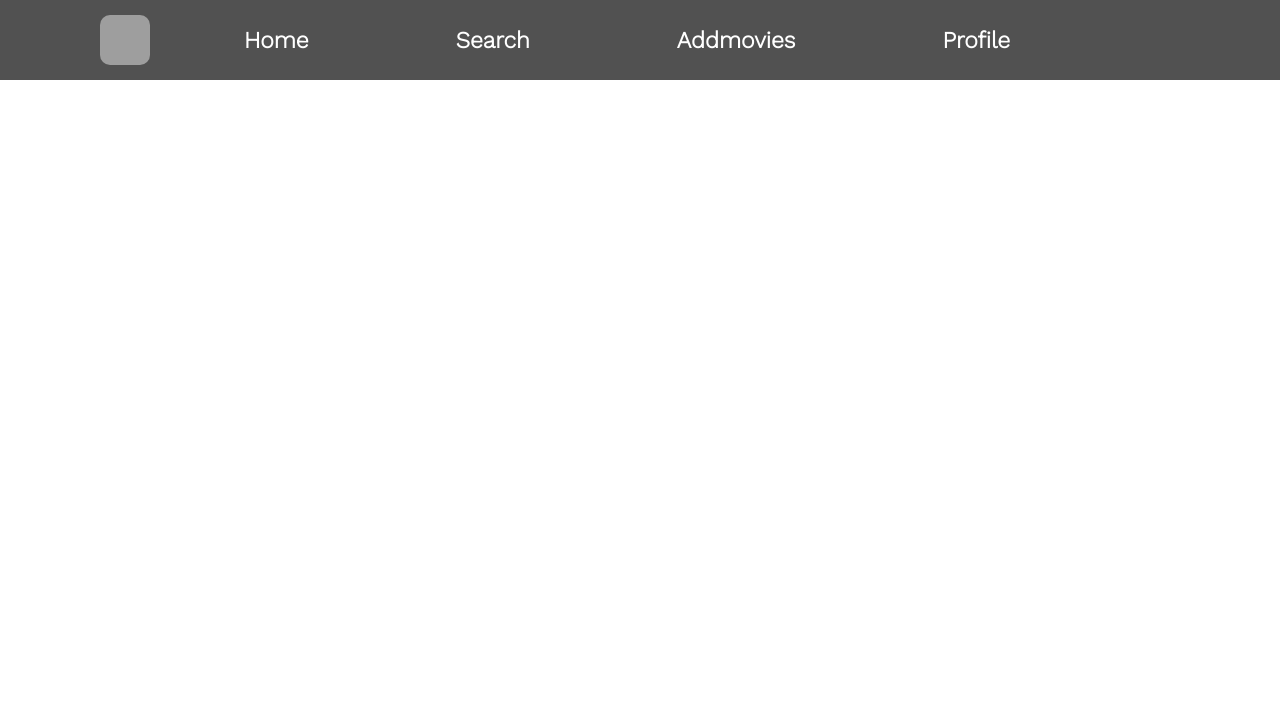
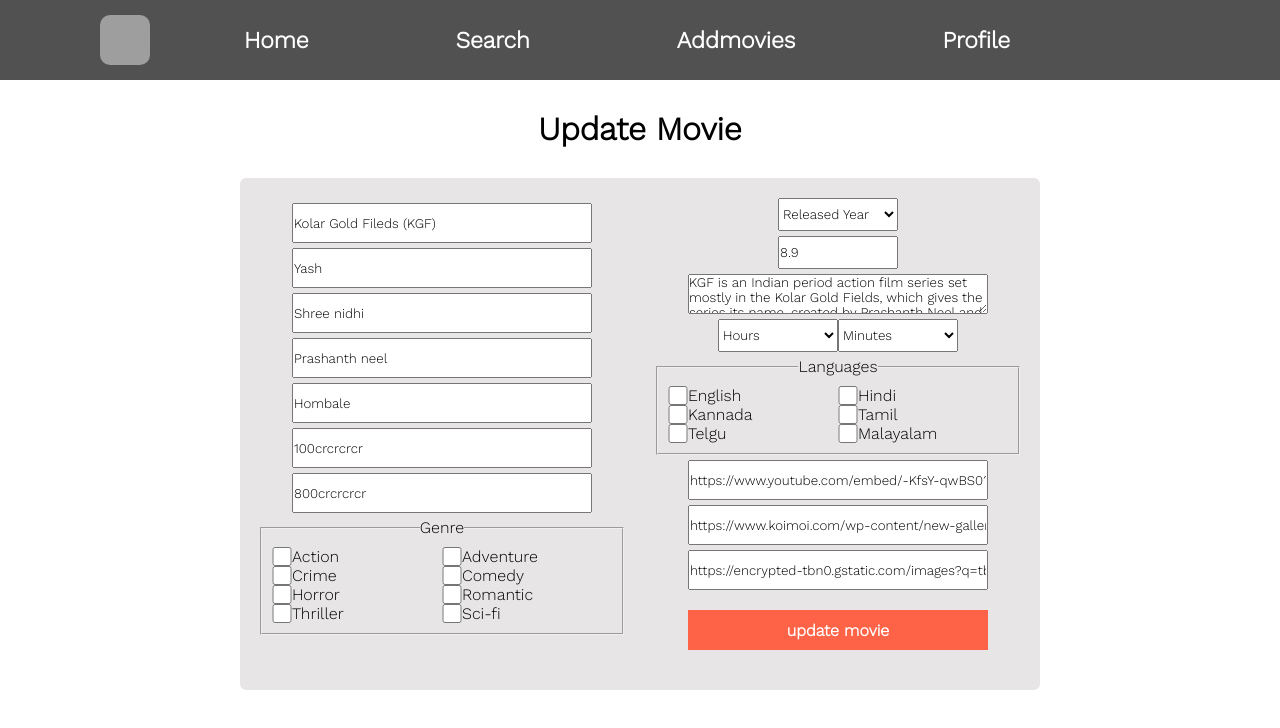
Before and after one commit to Niranjan360/movie-plex, a React (Create React App) app: page /update/1 in a window 1280 px wide. Shown: the top 728 px of the page. Built offline with nearby package versions, Linux system fonts and the light colour scheme; data requests are answered from the project's data file; grey boxes are pictures that could not be loaded; some icons are missing.

Commit message:
update movie comp

```diff
--- a/database/db.json
+++ b/database/db.json
@@ -1,29 +1,33 @@
 {
   "movies": [
     {
-      "id": 1,
-      "moviename": "KGF 1",
+      "moviename": "Kolar Gold Fileds (KGF)",
       "hero": "Yash",
       "heroine": "Shree nidhi",
       "director": "Prashanth neel",
       "production_house": "Hombale",
-      "budget": "100cr",
-      "collection": "800cr",
-      "genre": "Action drama",
-      "release_date": "2019",
-      "rating": "9.1",
+      "budget": "100crcrcrcr",
+      "collection": "800crcrcrcr",
+      "genre": [
+        "Action",
+        "Adventure"
+      ],
+      "release_date": "",
+      "rating": "8.9",
       "description": "KGF is an Indian period action film series set mostly in the Kolar Gold Fields, which gives the series its name, created by Prashanth Neel and produced by Hombale Films starring Yash in lead role with an ensemble supporting cast.[4] Set in the late 1970s and early 1980s, the series follows two narrators, Anand Ingalangi and his son Vijayendra Ingalangi, who gives an interview of a book written by Anand to a leading news channel, which tells the life story of Raja Krishnappa Bairya alias Rocky (Yash), a Mumbai-based high ranking mercenary born in poverty and how he became the most dreaded person at that time.",
-      "duration": "2h 45mins",
+      "duration": "0hrs 0min",
       "languages": [
+        "English",
+        "Hindi",
         "Kannada",
-        "Hindi",
         "Tamil",
         "Telgu",
-        "English"
+        "Malayalam"
       ],
       "trailer_link": "https://www.youtube.com/embed/-KfsY-qwBS0?si=dHakex7DJtzFxR28",
       "banner": "https://www.koimoi.com/wp-content/new-galleries/2022/04/kgf-sets-foot-in-metaverse-fans-snap-up-nfts-in-record-time-001.jpg",
-      "poster": "https://encrypted-tbn0.gstatic.com/images?q=tbn:ANd9GcTRZJurW850ixrap5RNu1KFvzbXHParFcWkDFhkg1K9q0QFUaWAge3V01ZfktWbXxDHg2g&usqp=CAU"
+      "poster": "https://encrypted-tbn0.gstatic.com/images?q=tbn:ANd9GcTRZJurW850ixrap5RNu1KFvzbXHParFcWkDFhkg1K9q0QFUaWAge3V01ZfktWbXxDHg2g&usqp=CAU",
+      "id": 1
     },
     {
       "id": 2,
--- a/src/App.jsx
+++ b/src/App.jsx
@@ -6,6 +6,7 @@
 import Search from './components/Search';
 import Sidebar from './components/Sidebar';
 import {BrowserRouter , Routes , Route} from 'react-router-dom'
+import Update from './components/Update';
 
 function App() {
   return (
@@ -17,8 +18,11 @@
           <Route path='/search' element={<Search/>}/>
           <Route path='/add' element={<Addmovie/>}/>
           <Route path='/profile' element={<Profile/>}/>
-          <Route path='/description/:id'
-          element={<Description/>}/>
+          <Route path='/description/:id' element={<Description/>}/>
+
+          <Route path='/update/:id'
+          element={<Update/>}/>
+
         </Routes>
     </div>
     </BrowserRouter>
--- a/src/components/Description.jsx
+++ b/src/components/Description.jsx
@@ -1,5 +1,5 @@
 import { useEffect, useState } from "react";
-import { useNavigate, useParams } from "react-router-dom";
+import { Link, useNavigate, useParams } from "react-router-dom";
 import ScaleLoader from 'react-spinners/ScaleLoader'
 import '../styles/description.css'
 import Movielist from "./Movielist";
@@ -70,6 +70,10 @@
 
                 <button className="del-btn" onClick={handleDeleteMovie}> Delete Movie </button>
 
+                <Link to={`/update/${id}`} className="upd-btn">
+                    <button> Update movie </button>
+                </Link>
+
                 {movies && <Movielist movies={movies.filter((m)=>{ return m.genre.includes(movie.genre)})} title="Similar Movies"/>}
             </>
             }
--- /dev/null
+++ b/src/components/Update.jsx
@@ -0,0 +1,195 @@
+import { useEffect, useState } from 'react';
+import '../styles/addmovie.css'
+import { useNavigate, useParams } from 'react-router-dom';
+import { ToastContainer, toast } from 'react-toastify';
+import 'react-toastify/dist/ReactToastify.css';
+
+const Update = () => {
+
+    let yearsArray = [];
+    for (let year = 1950; year <= 2023; year++)
+    {
+        yearsArray.push(year);
+    }
+
+    let navigate = useNavigate();
+
+    let[movie , setmovie] = useState("");
+    let[hero , setHero] = useState("");
+    let[heroine , setHeroine] = useState("");
+    let[director , setDirector] = useState("");
+    let[pd , setPd] = useState("");
+    let[budget , setBudget] = useState("");
+    let[collection , setCollection] = useState("");
+    let[rating , setRating] = useState(0);
+    let[description , setDescription] = useState("");
+    let[yor , setYor] = useState("");
+    let[hours , setHours] = useState(0);
+    let[minutes , setMinutes] = useState(0);
+    let[trailerLink , setTrailerLink] = useState("");
+    let[poster , setPoster] = useState("");
+    let[banner , setBanner] = useState("");
+
+    let {id} = useParams();
+
+    useEffect(()=>{
+        fetch("http://localhost:4000/movies/"+id )
+        .then((res)=>{return res.json()})
+        .then((prvData)=>{
+            setmovie(prvData.moviename);
+            setHero(prvData.hero);
+            setHeroine(prvData.heroine);
+            setDirector(prvData.director);
+            setDescription(prvData.description);
+            setCollection(prvData.collection);
+            setPd(prvData.production_house);
+            setBudget(prvData.budget);
+            setRating(prvData.rating);
+            setTrailerLink(prvData.trailer_link);
+            setBanner(prvData.banner);
+            setPoster(prvData.poster)
+        })
+    } , [])
+
+
+
+    let handlAddMovie = (e)=>{
+        // stop the default actions done by subbmission event
+        e.preventDefault();
+
+        // prepare the data
+        let updatedMovie  = {
+                            "moviename": movie,
+                            "hero": hero,
+                            "heroine": heroine,
+                            "director": director,
+                            "production_house": pd,
+                            "budget": budget+"cr",
+                            "collection": collection+"cr",
+                            "genre": [],
+                            "release_date": yor,
+                            "rating": rating,
+                            "description": description,
+                            "duration": `${hours}hrs ${minutes}min`,
+                            "languages": [],
+                            "trailer_link": trailerLink,
+                            "banner": banner,
+                            "poster": poster
+                        }
+
+        let goptions = document.getElementsByName("genre");
+        for (let i = 0; i < goptions.length; i++)
+        {
+            if( goptions[i].checked)
+            {
+                updatedMovie.genre.push(goptions[i].value);
+            }
+        }
+
+        let langOptions = document.getElementsByName("lang");
+        for (let i = 0; i < langOptions.length; i++)
+        {
+            if( langOptions[i].checked)
+            {
+                updatedMovie.languages.push(langOptions[i].value);
+            }
+        }
+
+        // post the data to db
+        fetch("http://localhost:4000/movies/"+id ,
+                                                {
+                                                    method : "PUT",
+                                                    headers : {"Content-Type":"application/json",
+                                                               "Accept-Type":"application/json"},
+                                                    body : JSON.stringify(updatedMovie)
+                                                })
+        .then(()=>{
+            toast.success("Movie updated in DB successfuly");
+            setTimeout(()=>{ navigate("/")}, 2000);
+        })
+    }
+
+    return (
+    <div className="addmovie-comp">
+        <h1>Update Movie</h1>
+
+        <form onSubmit={handlAddMovie}>
+            <div className='cl1'>
+                <input type="text" placeholder="Movie Name" value={movie} onChange={(e)=>{setmovie(e.target.value);}}/>
+                <input type="text" placeholder="Hero Name" value={hero} onChange={(e)=>{setHero(e.target.value);}}/>
+                <input type="text" placeholder="Heroine Name" value={heroine} onChange={(e)=>{setHeroine(e.target.value);}} />
+                <input type="text" placeholder="Director" value={director} onChange={(e)=>{setDirector(e.target.value);}}/>
+                <input type="text" placeholder="Production house" value={pd} onChange={(e)=>{setPd(e.target.value);}}/>
+                <input type="text" placeholder="Budget in crores" value={budget} onChange={(e)=>{setBudget(e.target.value);}} />
+                <input type="text" placeholder="collection in crores" value={collection} onChange={(e)=>{setCollection(e.target.value);}}/>
+                <fieldset>
+                    <legend align="center">Genre</legend>
+                    <div>
+                        <input type="checkbox" name="genre" id="ac" value="Action" /> <label htmlFor="ac">Action</label>
+                        <input type="checkbox" name="genre" id="ad" value="Adventure"/> <label htmlFor="ad">Adventure</label>
+                        <input type="checkbox" name="genre" id="cr" value="Crime"/> <label htmlFor="cr">Crime</label>
+                        <input type="checkbox" name="genre" id="co" value="Comedy"/> <label htmlFor="co">Comedy</label>
+                        <input type="checkbox" name="genre" id="ho" value="Horror"/> <label htmlFor="ho">Horror</label>
+                        <input type="checkbox" name="genre" id="ro" value="Romantic"/> <label htmlFor="ro">Romantic</label>
+                        <input type="checkbox" name="genre" id="th" value="Thriller"/> <label htmlFor="th">Thriller</label>
+                        <input type="checkbox" name="genre" id="sf" value="Sci-fi"/> <label htmlFor="sf">Sci-fi</label>
+                    </div>
+                </fieldset>
+            </div>
+            <div className="cl2">
+                <div className="yor">
+                    <select onChange={(e)=>{setYor(e.target.value);}}>
+                        <option selected disabled>Released Year</option>
+                        {
+                            yearsArray.map((y)=>{return(<option value={y}>{y}</option>)})
+                        }
+                    </select>
+                </div>
+                <input type="number" placeholder="Rating" min="1" max="10" step="0.1"  value={rating} onChange={(e)=>{setRating(e.target.value);}}/>
+                <textarea placeholder="Movie Description" cols="90" rows="5"  value={description} onChange={(e)=>{setDescription(e.target.value);}}></textarea>
+                <div className="duration">
+                    <select onChange={(e)=>{setHours(e.target.value)}}>
+                        <option selected disabled>Hours</option>
+                        <option>0</option>
+                        <option>1</option>
+                        <option>2</option>
+                        <option>3</option>
+                        <option>4</option>
+                        <option>5</option>
+                    </select>
+                    <select onChange={(e)=>{setMinutes(e.target.value)}}>
+                        <option selected disabled>Minutes</option>
+                        <option>0</option>
+                        <option>1</option>
+                        <option>2</option>
+                        <option>3</option>
+                        <option>4</option>
+                        <option>5</option>
+                        <option>5</option>
+                        <option>....</option>
+                    </select>
+                </div>
+                <fieldset>
+                    <legend align="center">Languages</legend>
+                    <div>
+                        <input type="checkbox" name="lang" id="eng" value="English"/> <label htmlFor="eng">English</label>
+                        <input type="checkbox" name="lang" id="hin" value="Hindi"/> <label htmlFor="hin">Hindi</label>
+                        <input type="checkbox" name="lang" id="kn" value="Kannada"/> <label htmlFor="kn">Kannada</label>
+                        <input type="checkbox" name="lang" id="tn" value="Tamil"/> <label htmlFor="tn">Tamil</label>
+                        <input type="checkbox" name="lang" id="tl" value="Telgu"/> <label htmlFor="tl">Telgu</label>
+                        <input type="checkbox" name="lang" id="ml" value="Malayalam"/> <label htmlFor="ml">Malayalam</label>
+                    </div>
+                </fieldset>
+                <input type="url" placeholder="trailer_link" value={trailerLink} onChange={(e)=>{setTrailerLink(e.target.value)}}/>
+                <input type="url" placeholder="banner" value={banner} onChange={(e)=>{setBanner(e.target.value)}}/>
+                <input type="url" placeholder="poster" value={poster} onChange={(e)=>{setPoster(e.target.value)}}/>
+
+                <input type="submit" value="update movie" />
+            </div>
+        </form>
+
+        <ToastContainer />
+    </div> );
+}
+
+export default Update;
```
Also changed, not shown: src/styles/description.css (+12 -1 lines).
